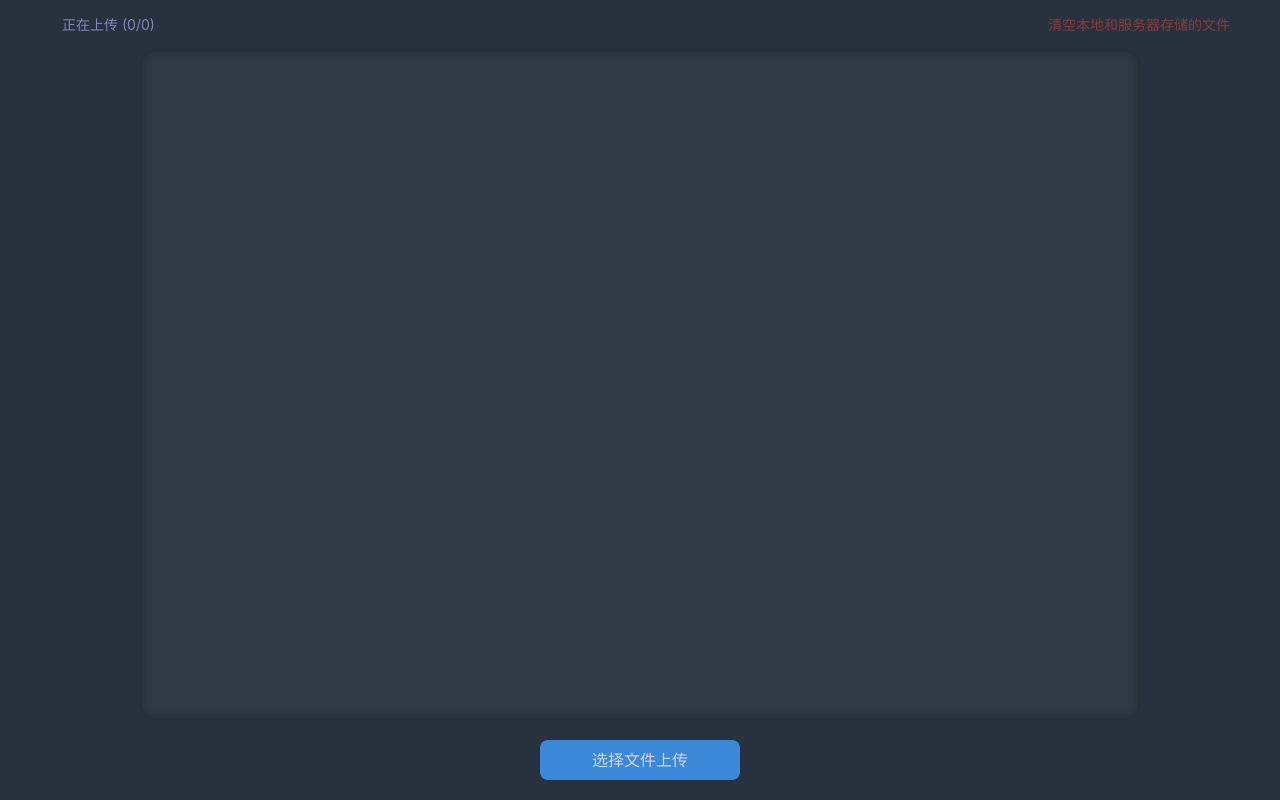
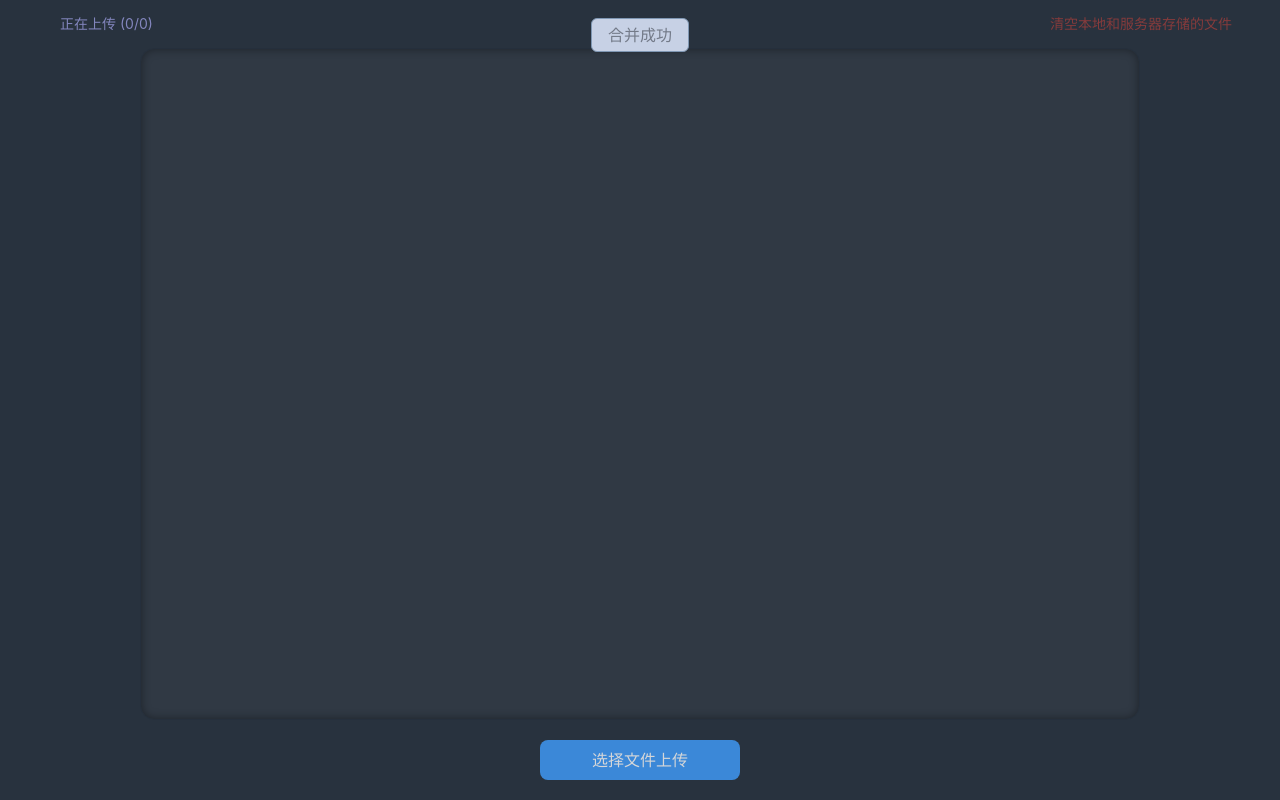
Before and after one commit to chenxijywc/large-file-upload, a Vue app in the folder vite-project/: page / in a window 1280 px wide. Built offline with nearby package versions, Linux system fonts and the light colour scheme.

Commit message:
no message

```diff
--- a/vite-project/src/App.vue
+++ b/vite-project/src/App.vue
@@ -17,6 +17,11 @@
       </div>
     </div>
   </div>
+  <div class="messageBac">
+      <div class="message">
+          <p>合并成功</p>
+      </div>
+  </div>
 </template>
 <script setup lang="ts">
   import { onMounted, ref, getCurrentInstance, toRaw, watch, computed, nextTick } from 'vue'
@@ -29,7 +34,7 @@
   let taskArr = ref<Array<taskArrItem>>([])
   let updateingArr:Array<taskArrItem> = []
   const statistics = computed(()=>{
-    let otherArr = taskArr.value.filter(item => item.state === 4)
+    let otherArr = taskArr.value.filter(item => item.state !== 4)
     return `${otherArr.length}/${taskArr.value.length}`
   })
   // 监听任务改变
@@ -256,13 +261,13 @@
 </script>
 <style  scoped>
   .page{margin:0 auto;background-color: #28323e;width: 100%;height: 100vh;color:#ffffff;position: relative;}
-  .pageTop{height: 50px;padding: 0 50px;display: flex;justify-content: space-between;align-items: center;font-size: 14px;color:#8386be;}
+  .pageTop{height: 48px;padding: 0 48px;display: flex;justify-content: space-between;align-items: center;font-size: 14px;color:#8386be;}
   .pageTop_right{width: 260px;display: flex;}
   .pageTop>p{padding: 12px;}
   .clearBtn{cursor: pointer;color: #853b3c;}
   .clearBtn:hover{cursor: pointer;color: #b65658;}
-  .content{max-width: 1000px;margin: 0 auto;overflow-y: auto; height: calc(100vh - 130px);border-radius: 14px;background-color: #303944;border: 1px solid #252f3c;
-            box-shadow: 0 0 10px rgba(0, 0, 0, .3) inset;}
+  .content{max-width: 1000px;margin: 0 auto;overflow-y: auto; height: calc(100vh - 128px);border-radius: 14px;background-color: #303944;border: 1px solid #252f3c;
+            box-shadow: 0 0 10px rgba(0, 0, 0, .4) inset;}
   :deep(.el-progress-bar__innerText){color: black;}
   .mybtn{padding: 2px 10px;height: 24px;border-radius: 8px;display: flex;cursor: pointer;margin: 10px 8px;opacity: 0.8;
         display: flex;justify-content: center;align-items: center;user-select: none;min-width: 48px;}
@@ -273,6 +278,9 @@
   .inputBtn>input{position: absolute;top: 0;left: 0;width: 100%;height: 100%;opacity: 0;cursor: pointer;}
   .inputBtn{width: 200px;background-color: #409eff;opacity: 0.8;position: relative;padding: 8px 16px;border-radius: 8px;margin: 0 auto;user-select: none;}
   .inputBtn:hover{opacity: 1;}
+  .messageBac{position: fixed;width: 100%;top: 18px;left: 0;display: flex;justify-content: center;}
+  .message{background-color: #c7d1e5;color: #737a88;border: 1px solid #7f97b3;border-radius: 6px;padding: 4px 16px;}
+  /* .message>p{margin: 12px 20px;} */
   /* 滚动条 */
   ::-webkit-scrollbar{width: 6px;height: 6px;}
   ::-webkit-scrollbar-thumb{background-color: #404755;border-radius: 4px;cursor: pointer;}
--- a/vite-project/src/listItem.vue
+++ b/vite-project/src/listItem.vue
@@ -78,7 +78,7 @@ import { taskArrItem } from '@/api/home'
 
 <style scoped>
   .listItem{margin: 0 10px 20px 10px;display: flex;transition: all 1s;}
-  .percentageBac{height:20px;width: 100%;border-radius: 8px;background-color: #1b1f24;margin: 10px 0;box-shadow: 0 5px 10px rgba(0, 0, 0, .51) inset;
+  .percentageBac{height:20px;width: 100%;border-radius: 8px;background-color: #1b1f24;margin: 10px 0;box-shadow: 0 5px 10px rgba(0, 0, 0, .5) inset;
                   position: relative;overflow: hidden;}
   .percentageBox{height:100%;transition: all .1s;background-color: #73c944;border-radius: 8px;display: flex;justify-content: center;align-items: center;}
   .percentageBox_sapn{position: absolute;top:0;left: 0;width: 100%;display: flex;justify-content: center;font-size: 14px;color: #e1eae2;height: 20px;line-height: 20px;}
```
